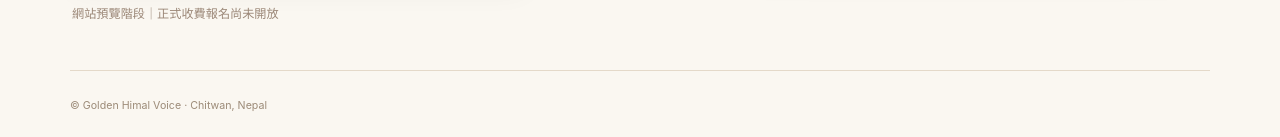
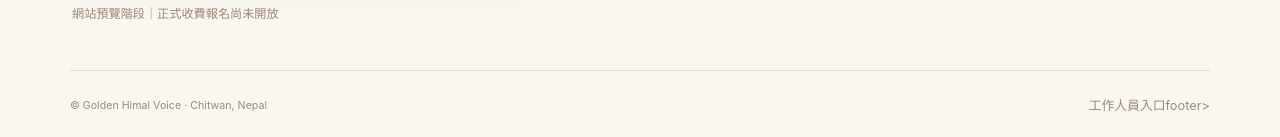
Before and after one commit to linhersing/golden-himal-events, a website: page index.html in a window 1280 px wide. Shown: the part 723-860 px from the top of the page. Drawn offline with Linux system fonts and the light colour scheme.

Commit message:
Restore subtle backstage stealth link in footer

```diff
--- a/index.html
+++ b/index.html
@@ -33,6 +33,6 @@
   <figure class="front-visual"><img src="./images/brand-identity.png" width="420" height="390" alt="Golden Himal Palace 品牌標誌"><figcaption>YOUR VOICE. YOUR MOMENT.</figcaption></figure>
  </div>
 </main>
-<footer class="front-footer wrap"><small>© Golden Himal Voice · Chitwan, Nepal</small></footer>
+<footer class="front-footer wrap"><small>© Golden Himal Voice · Chitwan, Nepal</small></<a href="./backoffice.html" class="staff-stealth-link" data-t="back">工作人員入口</a>footer>
 <script src="./simple.js" defer></script>
 </body></html>
```
